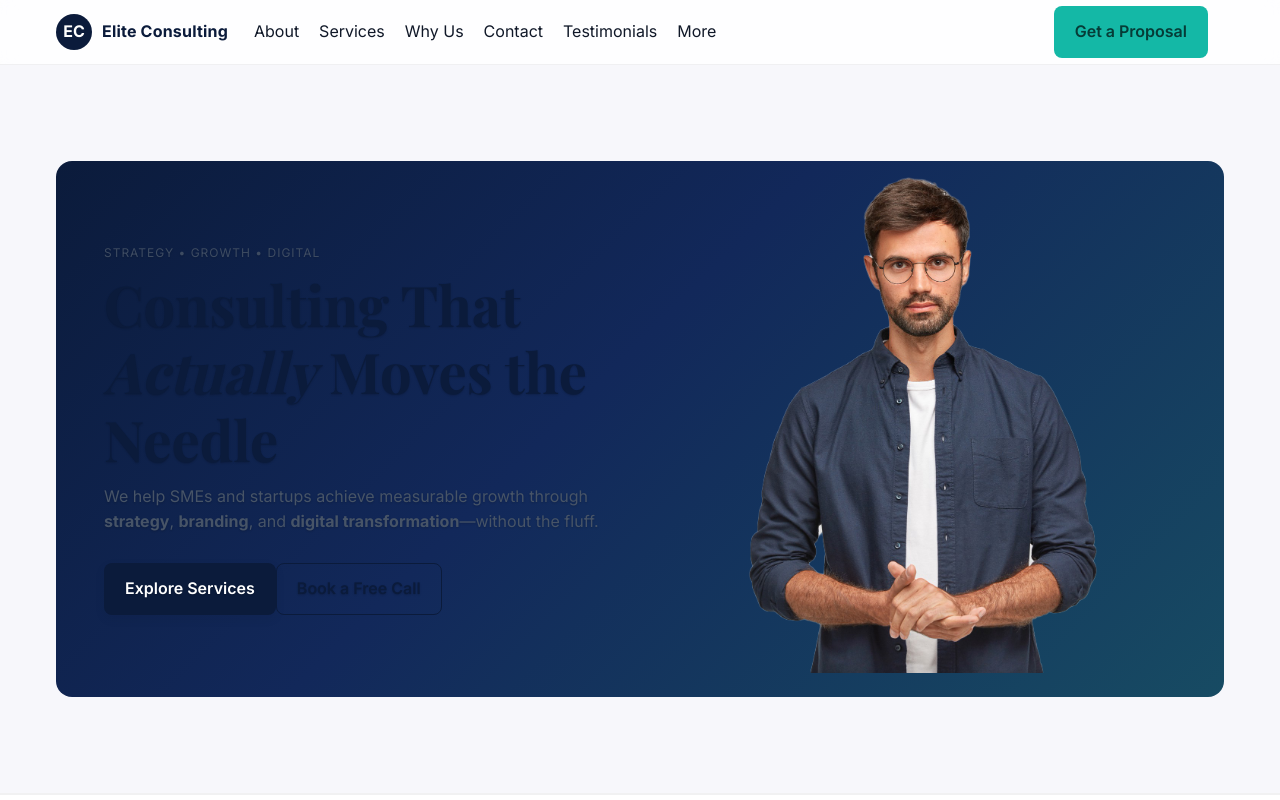
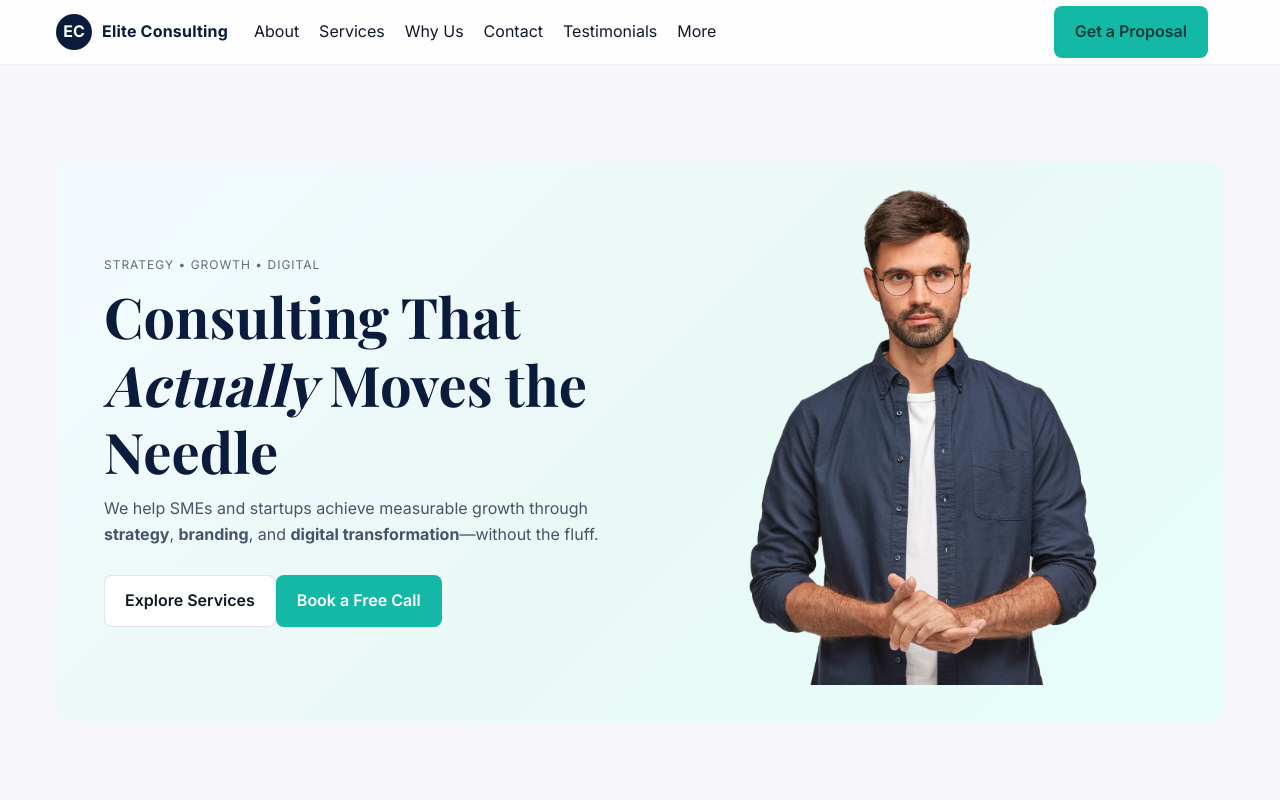
Before and after one commit to Waqar95/Consultant-site, an Angular app: page / in a window 1280 px wide. Shown: the top 800 px of the page. Built offline with nearby package versions, Linux system fonts and the light colour scheme.

Commit message:
switch to light gradient, dark text; add btn-white and btn-teal; ensure visibility

```diff
--- a/src/app/pages/home/home.component.html
+++ b/src/app/pages/home/home.component.html
@@ -24,11 +24,11 @@
 </header>
 
 <main role="main">
-  <!-- Hero Section (gradient only; height controlled by hero--XX class) -->
+  <!-- Hero Section (light gradient; height controlled by hero--XX class) -->
   <section id="hero" class="section" aria-labelledby="hero-title">
     <div class="container">
       <!-- pick one: hero--60 / hero--70 / hero--80 / hero--100 -->
-      <div class="hero hero--60 grid grid-2">
+      <div class="hero hero--70 grid grid-2">
         <!-- Left: text -->
         <div class="hero-overlay">
           <p class="eyebrow">Strategy • Growth • Digital</p>
@@ -41,8 +41,9 @@
             <strong>digital transformation</strong>—without the fluff.
           </p>
           <div class="stack-16">
-            <a href="#services" class="btn btn-primary">Explore Services</a>
-            <a href="#contact" class="btn btn-outline">Book a Free Call</a>
+            <!-- First button: white; Second button: teal (#14B8A6) -->
+            <a href="#services" class="btn btn-white">Explore Services</a>
+            <a href="#contact" class="btn btn-teal">Book a Free Call</a>
           </div>
         </div>
 
@@ -191,7 +192,7 @@
           Tell us about your goals. We’ll assess fit in a 20-minute discovery
           call and share a clear next step.
         </p>
-        <a href="#contact" class="btn btn-accent">Book a Free Consultation</a>
+        <a href="#contact" class="btn btn-teal">Book a Free Consultation</a>
       </div>
 
       <form class="card contact-form" aria-label="Contact form">
@@ -233,7 +234,7 @@
             required
           ></textarea>
         </label>
-        <button type="submit" class="btn btn-primary">Send Message</button>
+        <button type="submit" class="btn btn-white">Send Message</button>
       </form>
     </div>
   </section>
@@ -318,7 +319,7 @@
     <div class="container">
       <small
         >© {{ year }} Elite Consulting — Design & Developed by
-        <strong>company</strong></small
+        <strong>WaqroSoft</strong></small
       >
     </div>
   </div>
--- a/src/app/pages/home/home.component.scss
+++ b/src/app/pages/home/home.component.scss
@@ -83,7 +83,7 @@
   }
 }
 
-/* ---------- Hero (overlay is transparent to avoid double background) ---------- */
+/* ---------- Hero (overlay transparent; dark text for light background) ---------- */
 .eyebrow {
   text-transform: uppercase;
   letter-spacing: 1px;
@@ -94,8 +94,8 @@
 
 .hero .hero-overlay {
   background: transparent; /* no extra gradient */
-  color: #fff;
-  text-shadow: 0 1px 2px rgba(0, 0, 0, 0.18);
+  color: var(--color-text); /* dark text on light gradient */
+  text-shadow: none; /* not needed on light bg */
   padding: clamp(20px, 4vw, 48px);
   border-radius: var(--radius-lg);
 }
--- a/src/styles.scss
+++ b/src/styles.scss
@@ -138,10 +138,31 @@ a:hover {
 .btn-primary:hover {
   box-shadow: var(--shadow-md);
 }
+
+/* Existing accent button remains (dark text). You can still use it elsewhere */
 .btn-accent {
   background: var(--color-accent);
   color: #063c37;
 }
+
+/* New: buttons for the hero per your request */
+.btn-white {
+  background: #ffffff;
+  color: var(--color-text);
+  border-color: rgba(16, 24, 40, 0.12);
+}
+.btn-white:hover {
+  background: #f7f7fb;
+}
+
+.btn-teal {
+  background: var(--color-accent); /* #14B8A6 */
+  color: #ffffff;
+}
+.btn-teal:hover {
+  filter: brightness(0.95);
+}
+
 .btn-outline {
   background: transparent;
   color: var(--color-primary);
@@ -171,20 +192,20 @@ a:hover {
 }
 
 /* ---------------------------
-   4) Hero (gradient + height utilities)
+   4) Hero (light gradient + height utilities)
 ---------------------------- */
 .hero {
-  /* Default height uses the variable with a sensible fallback */
   min-height: var(--hero-height, 70vh);
-
   display: grid;
   align-items: center;
-  background: linear-gradient(135deg, #0b1b3b 0%, #12285a 45%, #174b63 100%);
+
+  /* Light, airy gradient so dark text & buttons are visible */
+  background: linear-gradient(135deg, #f4fbff 0%, #eaf8f6 50%, #e6fffb 100%);
   border-radius: var(--radius-lg);
   overflow: hidden;
 }
 
-/* Height utilities: pick ONE by adding to the hero div */
+/* Height utilities */
 .hero--60 {
   --hero-height: 60vh;
 }
@@ -198,17 +219,16 @@ a:hover {
   --hero-height: 100vh;
 }
 
-/* Slightly reduce height on small screens for better fit */
+/* Slightly reduce height on very small screens */
 @media (max-width: 599px) {
   .hero {
     min-height: calc(var(--hero-height, 70vh) - 10vh);
   }
 }
 
-/* Keep overlay padding/colors here for consistency (overlay itself is transparent in component SCSS) */
+/* Keep overlay padding; color is set in component SCSS */
 .hero-overlay {
   padding: clamp(20px, 4vw, 48px);
-  color: #fff;
   border-radius: inherit;
 }
 
```
